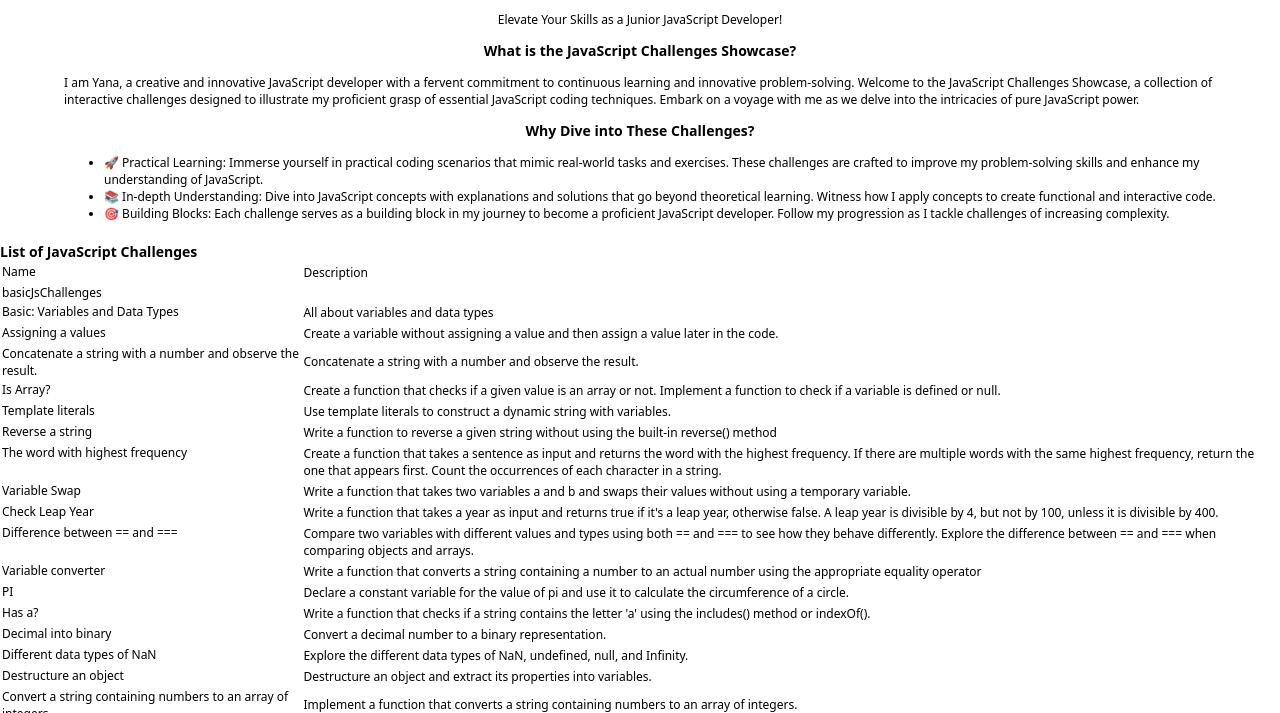
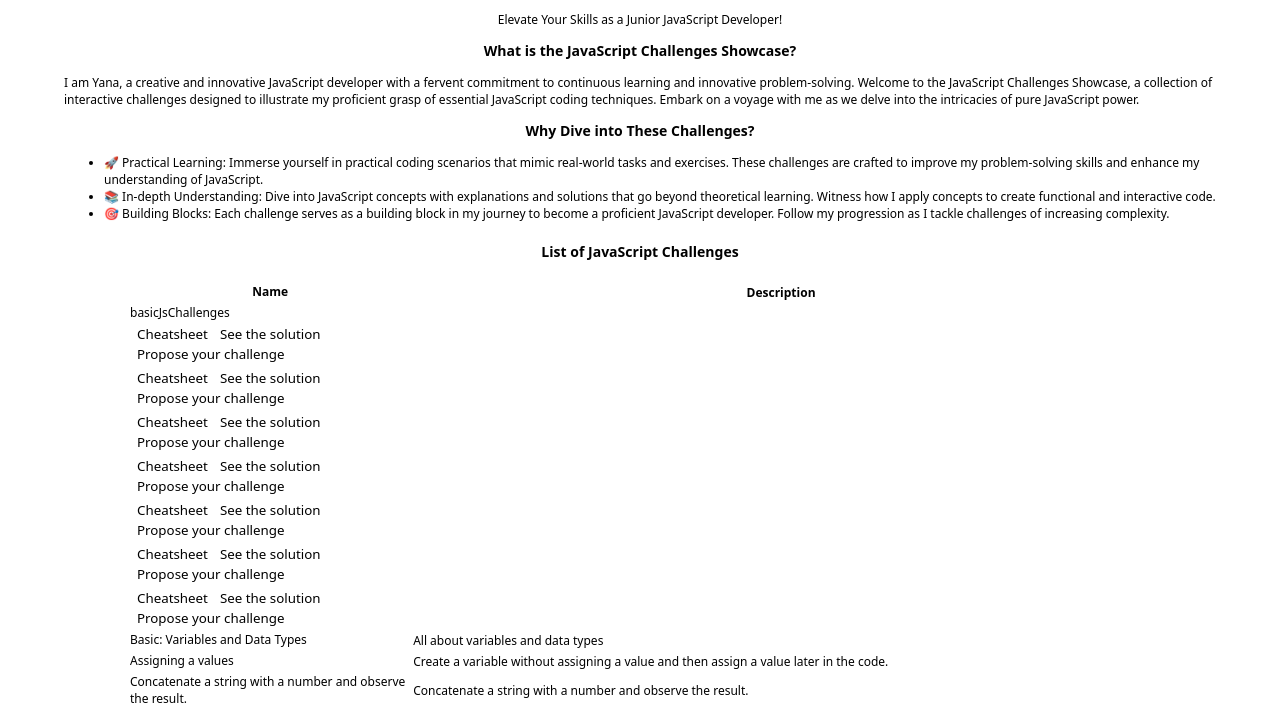
Before and after one commit to GreenCatInForest/javaScript-challenges-app, a plain HTML site: page index.html in a window 1280 px wide. Shown: the part 87-800 px from the top of the page. Drawn offline with Linux system fonts and the light colour scheme.

Commit message:
add table button functionality

```diff
--- a/index.html
+++ b/index.html
@@ -32,7 +32,7 @@
           🎯 Building Blocks: Each challenge serves as a building block in my journey to become a proficient JavaScript developer. Follow my progression as I tackle challenges of increasing complexity.</li>
         </ul>
      </section>
-     <section>
+     <section id="tableOfChallenges">
       <h3>List of JavaScript Challenges</h3>
       <div id="fetchAllChallengesTable"></div>
     </section>
--- a/scripts/components/tableOfJsChallenges.js
+++ b/scripts/components/tableOfJsChallenges.js
@@ -64,6 +64,37 @@ const printAllChallengesTable = (mainChallengesArrayDatas) => {
       tableChallengesBody.appendChild(tableRow);
       table.appendChild(tableChallengesBody);
 
+      let addButtons = () => {
+        let tableHeadRowButton = document.createElement("tr");
+        let tableHeadCellButton = document.createElement("td");
+
+        let tableHeadCheatsheetButton = document.createElement("button");
+        let tableHeadToChallengeButton = document.createElement("button");
+        let tableAddChallengeButton = document.createElement("button");
+
+        tableHeadRowButton.className = "tableHeadRowButton";
+        tableHeadCellButton.className = "tableHeadCellButton";
+        tableHeadCheatsheetButton.className = "tableHeadCheatsheetButton";
+        tableHeadToChallengeButton.className = "tableHeadToChallengeButton";
+        tableAddChallengeButton.className = "tableAddChallengeButton";
+
+        tableHeadCheatsheetButton.innerHTML = "Cheatsheet";
+        tableHeadToChallengeButton.innerHTML = "See the solution";
+        tableAddChallengeButton.innerHTML = "Propose your challenge";
+
+        tableHeadCellButton.appendChild(tableHeadCheatsheetButton);
+        tableHeadCellButton.appendChild(tableHeadToChallengeButton);
+        tableHeadCellButton.appendChild(tableAddChallengeButton);
+        tableHeadRowButton.appendChild(tableHeadCellButton);
+
+        table.appendChild(tableHeadRowButton);
+      };
+
+      addButtons(mainChallengeArrayData);
+
+      if (groupChallengesArrayData) {
+      }
+
       // Nested Table
 
       let listParticularChallenges = groupChallengesArrayData.challenge;
--- a/styles/main.css
+++ b/styles/main.css
@@ -68,6 +68,22 @@ main {
   flex-direction: column;
   max-width: 90%;
   gap: var(--sizeMd);
+  align-items: center;
+  justify-content: center;
+}
+
+/*Challenges Table Main*/
+
+.tableHeaderRow {
+  text-align: center;
+  font-weight: bold;
+}
+
+#tableOfChallenges {
+  display: flex;
+  flex-direction: column;
+  max-width: 80%;
+  gap: var(--sizeLg);
   align-items: center;
   justify-content: center;
 }
```
